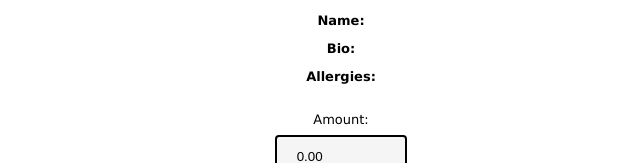
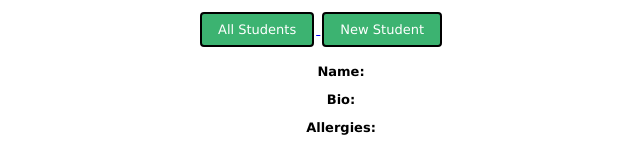
Before and after one commit to amkera/preschool-frontend, a React (Create React App) app: page /students/1 in a window 1280 px wide. Shown: the top 163 px of the page, without its empty margins (319-959 px from the left). Built offline with nearby package versions, Linux system fonts and the light colour scheme; no server answers.

Commit message:
adding header

```diff
--- /dev/null
+++ b/src/components/Header.js
@@ -0,0 +1,22 @@
+import React from 'react'
+import { Link } from "react-router-dom";
+
+
+const Header = () => {
+
+
+  return (
+    <div class="header">
+      <Link class="link-to-all-students" to="/students"> <button class="header">All Students</button></Link>
+      <Link class="link-to-new-student-form" to="/students/new"> <button class="header">New Student</button></Link>
+
+    </div>
+  )
+
+  //need props.payments &&... because first time we render, props.payments is undefined and
+  //error: TypeError: Cannot read property 'map' of undefined
+  //therefore need to check that props.payments is not first undefined
+
+}
+
+export default Header;
--- a/src/containers/StudentsContainer.js
+++ b/src/containers/StudentsContainer.js
@@ -2,6 +2,7 @@ import React from 'react';
 import StudentForm from '../components/StudentForm'
 import Students from '../components/Students'
 import Student from '../components/Student'
+import Header from '../components/Header'
 import fetchStudents from '../actions/fetchStudents'
 import { connect } from 'react-redux'
 import {Route, Switch} from 'react-router-dom'
@@ -20,6 +21,7 @@ class StudentsContainer extends React.Component {
     return (
 
       <div>
+        <Header/>
         <Switch>
           <Route path="/students/new" component={StudentForm} />
           <Route path="/students/:id" render={(routerProps) => <Student {...routerProps} students={this.props.students} /> } />
--- a/src/preschool.css
+++ b/src/preschool.css
@@ -52,4 +52,17 @@ button {
   text-decoration: none;
   margin: 4px 2px;
   cursor: pointer;
+  font: normal 13px Verdana, Arial, sans-serif;
 }
+
+.header button {
+  background-color: #3CB371;
+  border: 2px solid black;
+  border-radius: 4px;
+  color: white;
+  padding: 8px 16px;
+  text-decoration: none;
+  margin: 4px 2px;
+  cursor: pointer;
+  font: normal 13px Verdana, Arial, sans-serif;
+}
```
